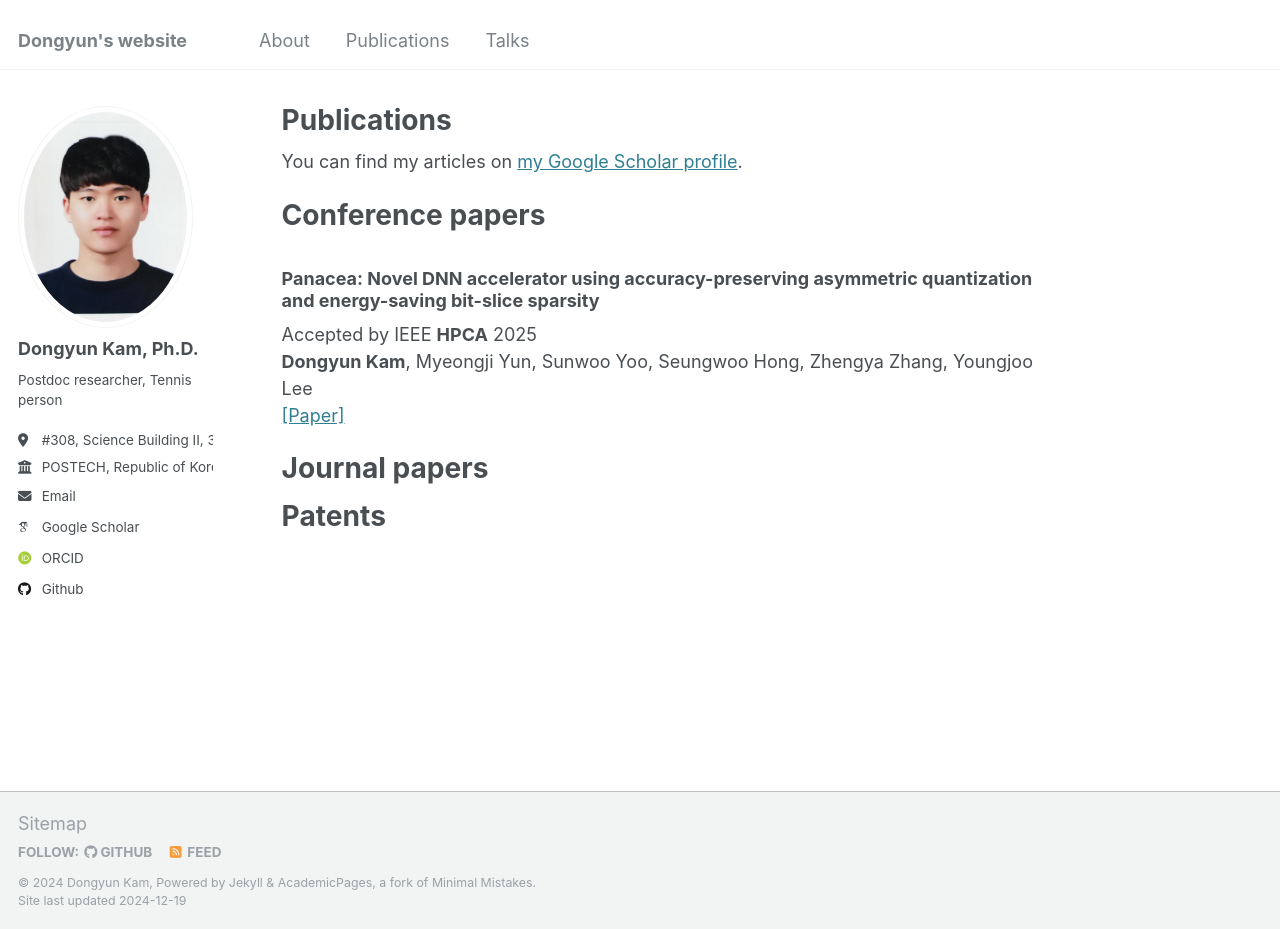
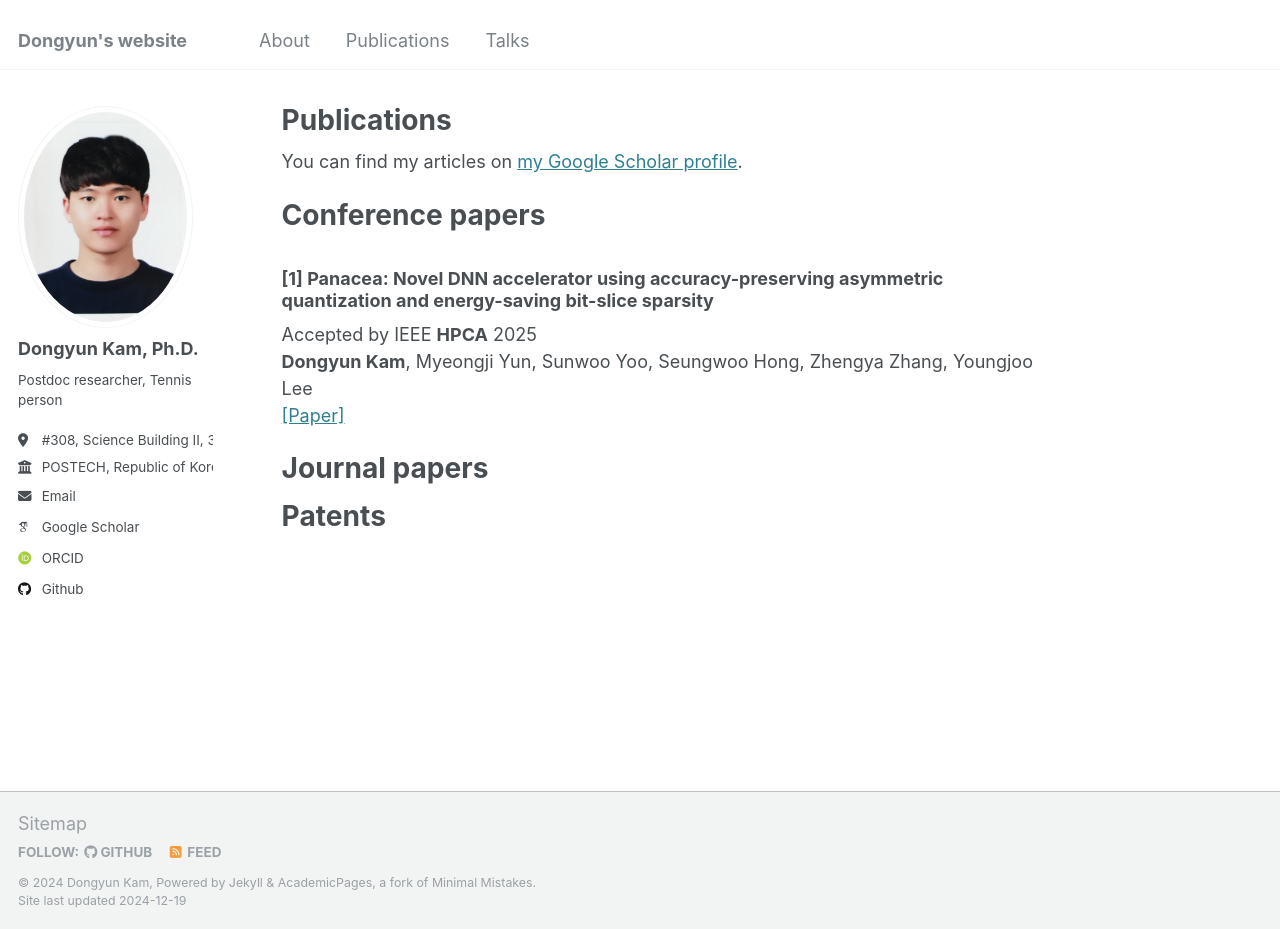
Before and after one commit to Dongyunkam/dongyunkam.github.io, a Jekyll site: the page built from _pages/publications.md, in a window 1280 px wide and 929 px high. Built offline with Jekyll 4.4.1, drawn with Linux system fonts in a browser that asks for light colours; some web fonts are replaced.

Commit message:
Update publications.md

```diff
--- a/_pages/publications.md
+++ b/_pages/publications.md
@@ -9,7 +9,7 @@ You can find my articles on [my Google Scholar profile](https://scholar.google.c
 Conference papers
 ======
 
-### Panacea: Novel DNN accelerator using accuracy-preserving asymmetric quantization and energy-saving bit-slice sparsity
+### [1] Panacea: Novel DNN accelerator using accuracy-preserving asymmetric quantization and energy-saving bit-slice sparsity
 Accepted by IEEE **HPCA** 2025
 **Dongyun Kam**, Myeongji Yun, Sunwoo Yoo, Seungwoo Hong, Zhengya Zhang, Youngjoo Lee
 [[Paper]](https://arxiv.org/abs/2412.10059)
```
